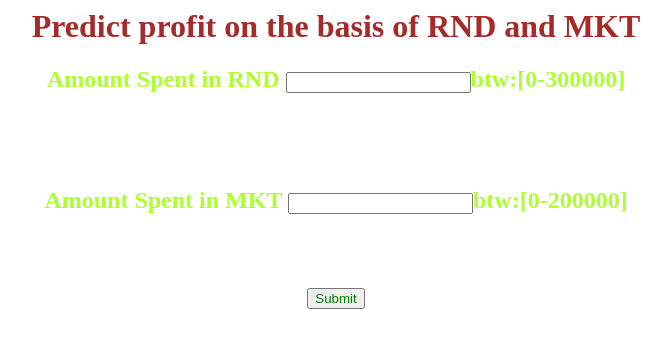
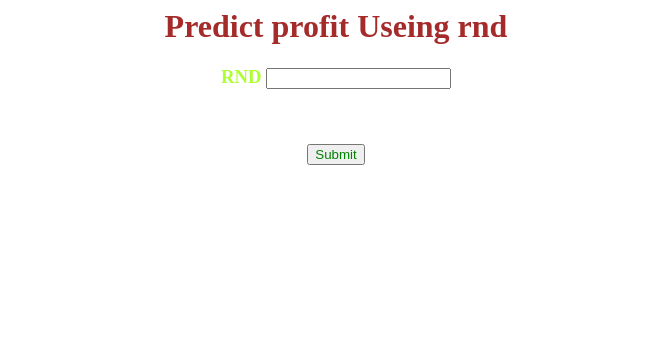
Before and after one commit to tincharlie/Normal, a Flask app: page / in a window 1280 px wide. Shown: the top 348 px of the page, without its empty margins (304-975 px from the left). Run offline with Flask 2, Linux system fonts and the light colour scheme; parts of the project's set-up code (start-up, migrations or seed data) failed here and were passed over.

Commit message:
Update index.html

```diff
--- a/templates/index.html
+++ b/templates/index.html
@@ -1,16 +1,11 @@
 <html>
 <body>
-<h1 style="text-align: center; color: brown;">Predict profit on the basis of RND and MKT</h1>
+<h1 style="text-align: center; color: brown;">Predict profit Useing rnd</h1>
 
 <div style="text-align: center; color: greenyellow;">
 <form action="/predict" method="POST">
-<h2><label for="RND">Amount Spent in RND </label>
-<input type="text" id="RND" name="RND">btw:[0-300000]</h2><br>
-<br>
-<br>
-<h2><label for="MKT">Amount Spent in MKT </label>
-<input type="text" id="MKT" name="MKT">btw:[0-200000]</h2><br>
-<br>
+<h3><label for="RND">RND </label>
+<input type="text" id="RND" name="RND"></h3><br>
 <br>
 <input style="color: green;" type="submit" value="Submit" >
 <br>
```
